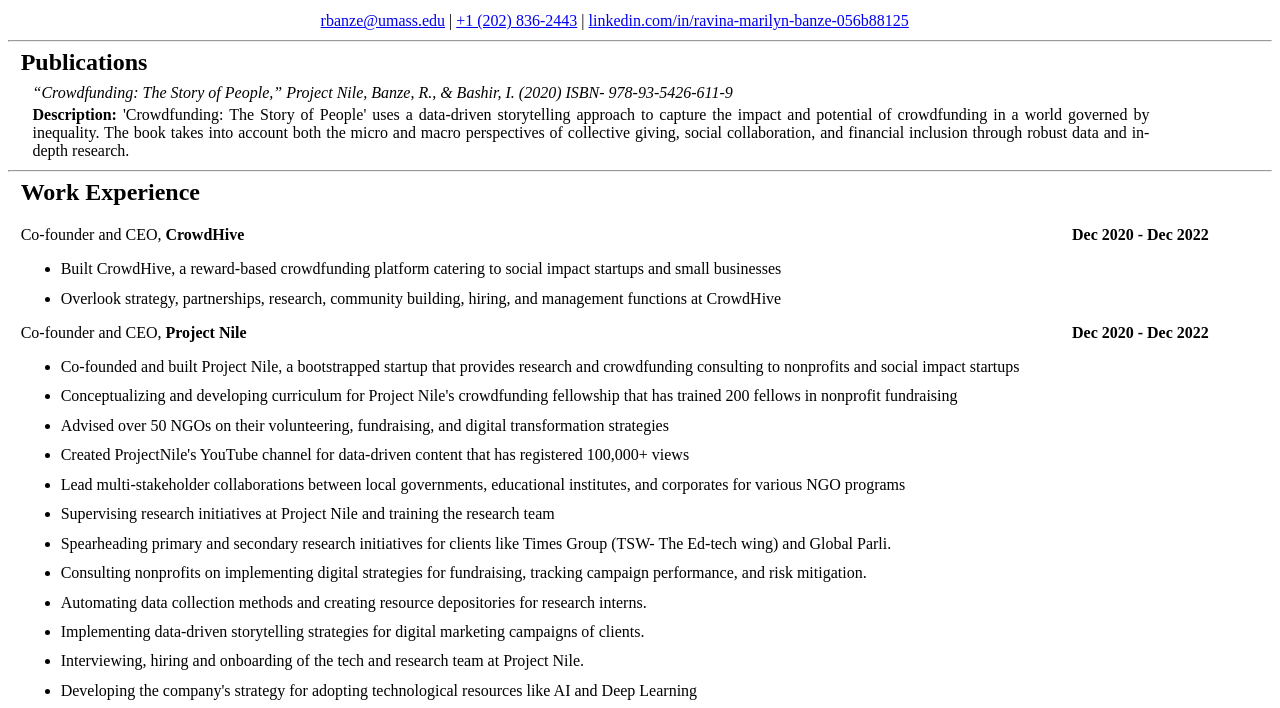
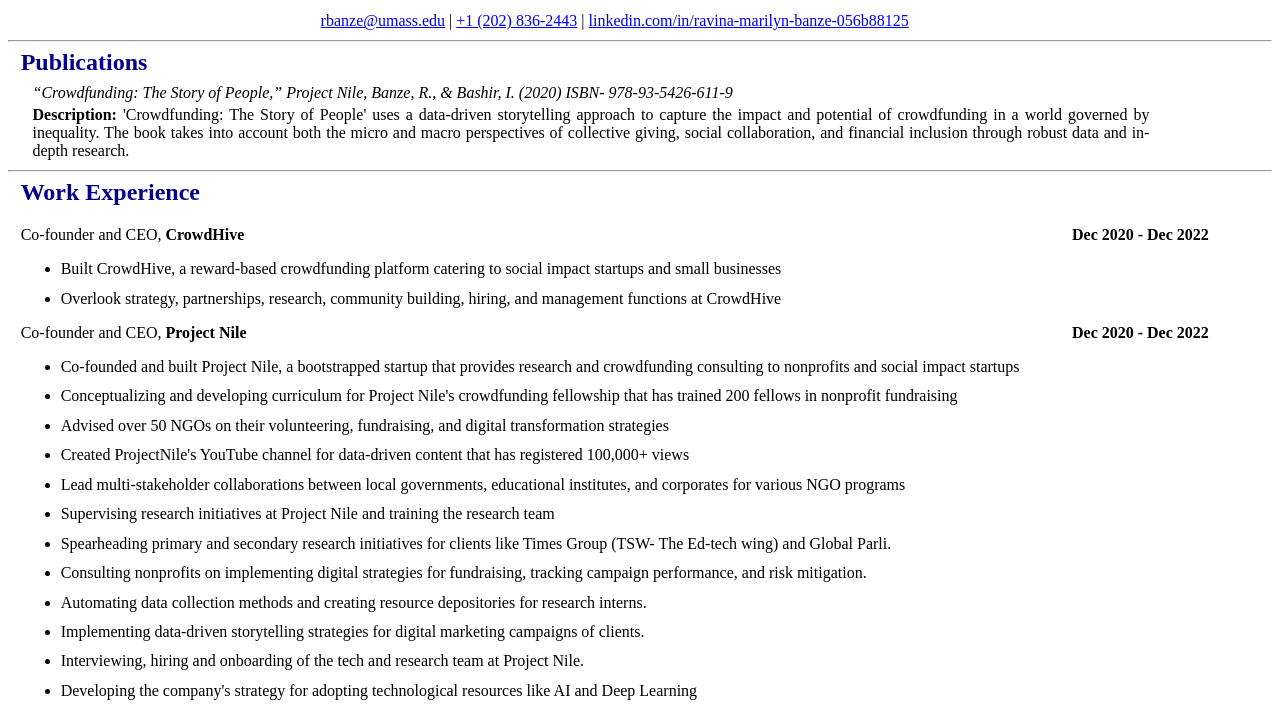
Before and after one commit to ravinabanz/Resume, a plain HTML site: page index.html in a window 1280 px wide. Shown: the part 73-781 px from the top of the page. Drawn offline with Linux system fonts and the light colour scheme.

Commit message:
Update index.html

```diff
--- a/index.html
+++ b/index.html
@@ -39,7 +39,7 @@
         }
 
         .section h2{
-            font-color: darkblue;
+            color: darkblue;
         }
 
     </style>
```
